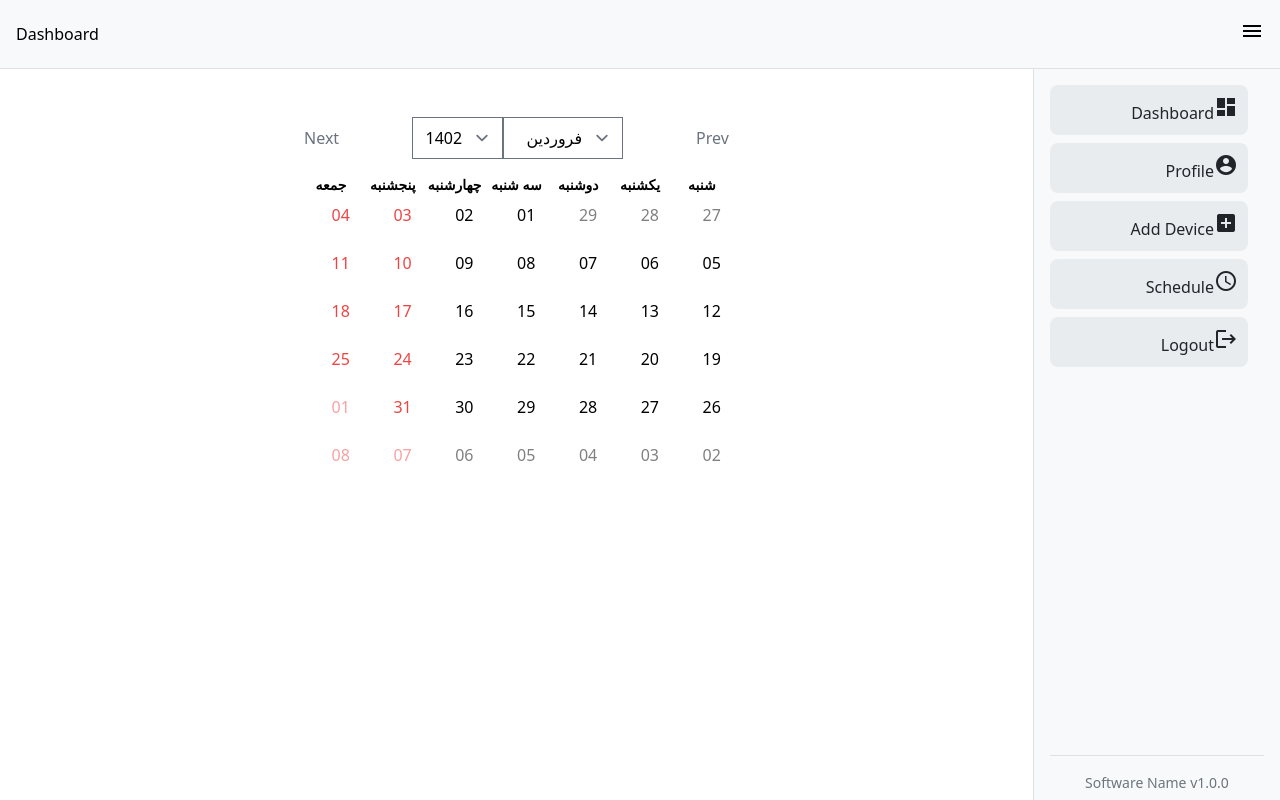
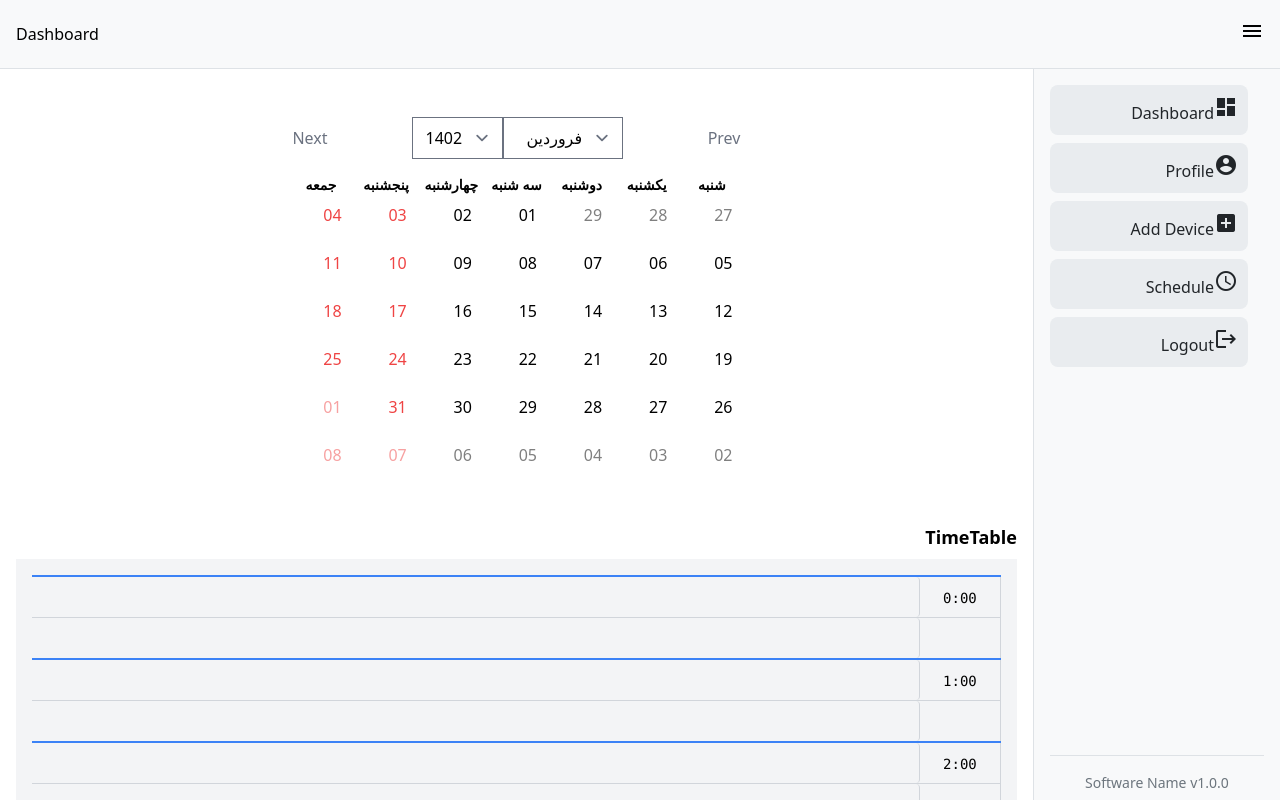
Before and after one commit to 4kProgrammer/iotPlatform, a Next.js app: page /schedule in a window 1280 px wide. Built offline with nearby package versions, Linux system fonts and the light colour scheme.

Commit message:
add modification in code

```diff
--- a/pages/time.tsx
+++ b/components/Calender/TimeRangeSection.tsx
@@ -48,9 +48,10 @@ const TimeLimitSection: React.FC = () => {
   const startSelecting = (index: number) => {
     setIsSelecting(true);
     setStartRangeIndex(index);
-    setSelectingValue(timeSlots[index].selected ? false : true);
+    const newSelectingValue = timeSlots[index].selected ? false : true;
+    setSelectingValue(newSelectingValue);
     const newTimeSlots = [...timeSlots];
-    newTimeSlots[index].selected = selectingValue !== null ? selectingValue : !newTimeSlots[index].selected;
+    newTimeSlots[index].selected = newSelectingValue;
     setTimeSlots(newTimeSlots);
 };
   const endSelecting = () => {
@@ -102,7 +103,9 @@ const TimeLimitSection: React.FC = () => {
           start = index;
         }
         end = index;
-      } else if (start !== null) {
+      }
+
+      if ((start !== null && !slot.selected) || (slot.selected && index === timeSlots.length - 1)) {
         ranges.push({ start, end: end! });
         start = null;
         end = null;
@@ -112,6 +115,7 @@ const TimeLimitSection: React.FC = () => {
     return ranges;
 }, [timeSlots]);
 
+
   return (
     <div className="mt-4 select-none">
         <h2 className="text-lg font-semibold mb-2">TimeTable</h2>
@@ -120,15 +124,29 @@ const TimeLimitSection: React.FC = () => {
                   const range = ranges.find(({ start, end }) => index >= start && index <= end);
                   let displayText = "";
                   if (range && range.start === index) {
-                const endSlot = range.end < timeSlots.length - 1 ? timeSlots[range.end + 1] : { hour: 24, half: 0 };
+                      let endSlot;
+                      if (range.end < timeSlots.length - 1) {
+                          endSlot = timeSlots[range.end + 1];
+                      } else if (range.end === timeSlots.length - 1 && timeSlots[range.end].selected) {
+                          endSlot = { hour: 24, half: 0 };
+                      } else {
+                          endSlot = timeSlots[range.end];
+                      }
                       displayText = `${timeSlots[range.start].hour}:${halfHours[timeSlots[range.start].half]}-${endSlot.hour}:${halfHours[endSlot.half]}`;
                   }
 
+              // differentiate border style
+              const isHourCell = slot.half === 0;
+              const borderClass = isHourCell ? 'border-t-2 border-blue-500' : 'border-t border-gray-300';
+
+              // differentiate text color
+              const textColorClass = isHourCell ? 'text-sm font-mono' : 'text-sm font-mono text-transparent';
+
               return (
-                <div className="flex border-t border-gray-300 m-0 p-0" key={index}>
+                <div className={`flex ${borderClass} m-0 p-0`} key={index}>
                     <div className="border-r border-gray-300 p-2 text-center flex items-start m-0 p-0">
                         <div className="inline-block min-w-[4rem] m-0 p-0">
-                            <span className="text-sm font-mono">{slot.hour}:{halfHours[slot.half]}</span>
+                            <span className={textColorClass}>{slot.hour}:{halfHours[slot.half]}</span>
                         </div>
                     </div>
                     <div
@@ -146,6 +164,7 @@ const TimeLimitSection: React.FC = () => {
         </div>
     </div>
   );
+
 };
 
 export default TimeLimitSection;
--- a/pages/schedule.tsx
+++ b/pages/schedule.tsx
@@ -1,16 +1,19 @@
 import React, { useState } from "react";
-import profileStyles from "../styles/Profile.module.css";
+import scheduleStyle from "../styles/Profile.module.css";
 import Layout from "../components/Layout";
 import CalenderSection from "../components/Calender/CalenderSection";
+import TimeRangeSelection from "../components/Calender/TimeRangeSection";
+import classNames from 'classnames';
 
 const schedule: React.FC = () => {
   return (
     <Layout>
-      <CalenderSection>
-
-      </CalenderSection>
+      <div className={scheduleStyle.flexContainer}>
+        <CalenderSection className={scheduleStyle.flexItem} />
+        <TimeRangeSelection className={scheduleStyle.flexItem} />
+      </div>
     </Layout>
   );
 };
 
-export default schedule;
+export default schedule
```
Also changed, not shown: styles/Schedule.module.css (added, +10 -0 lines). Lines whose indentation alone changed are shown as unchanged.
